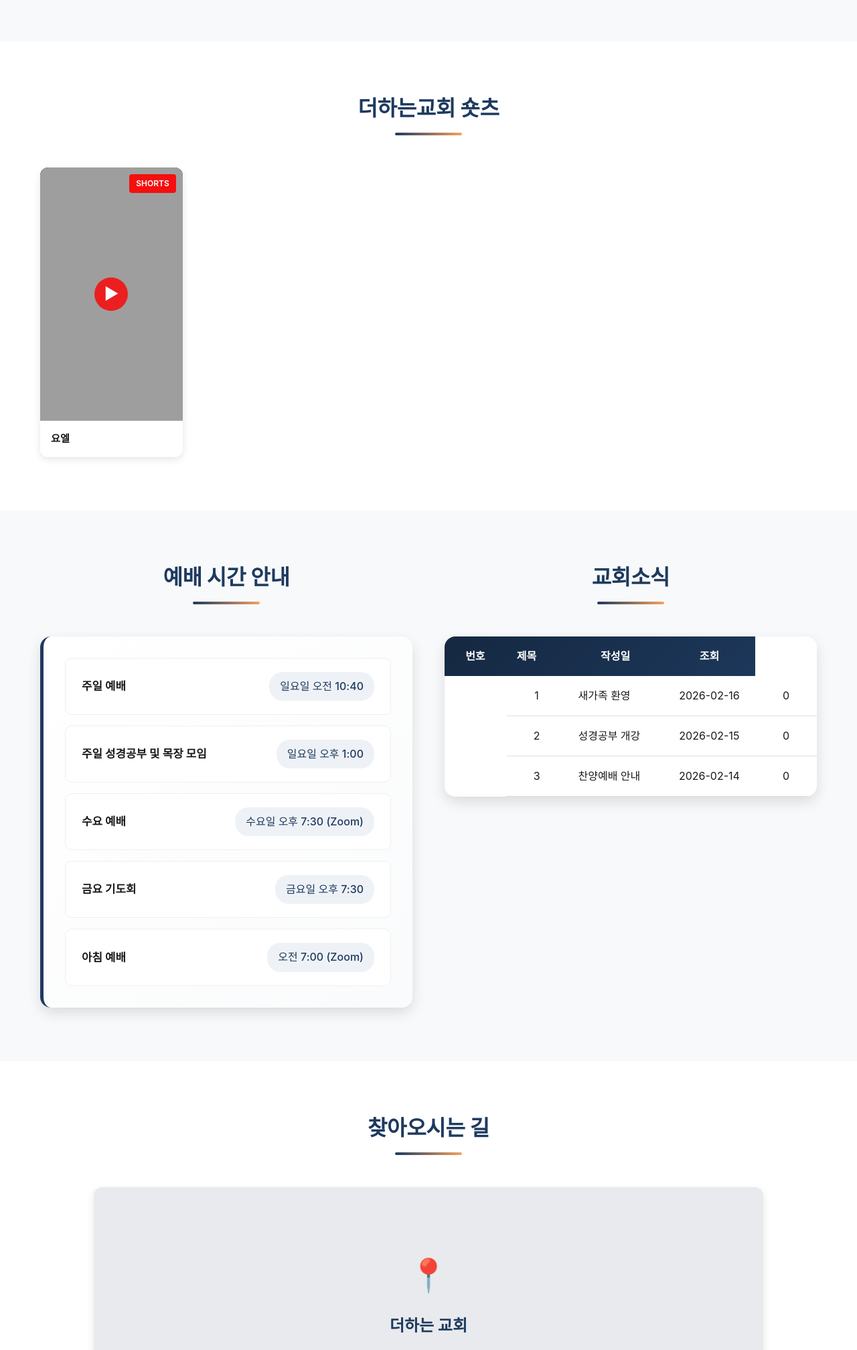
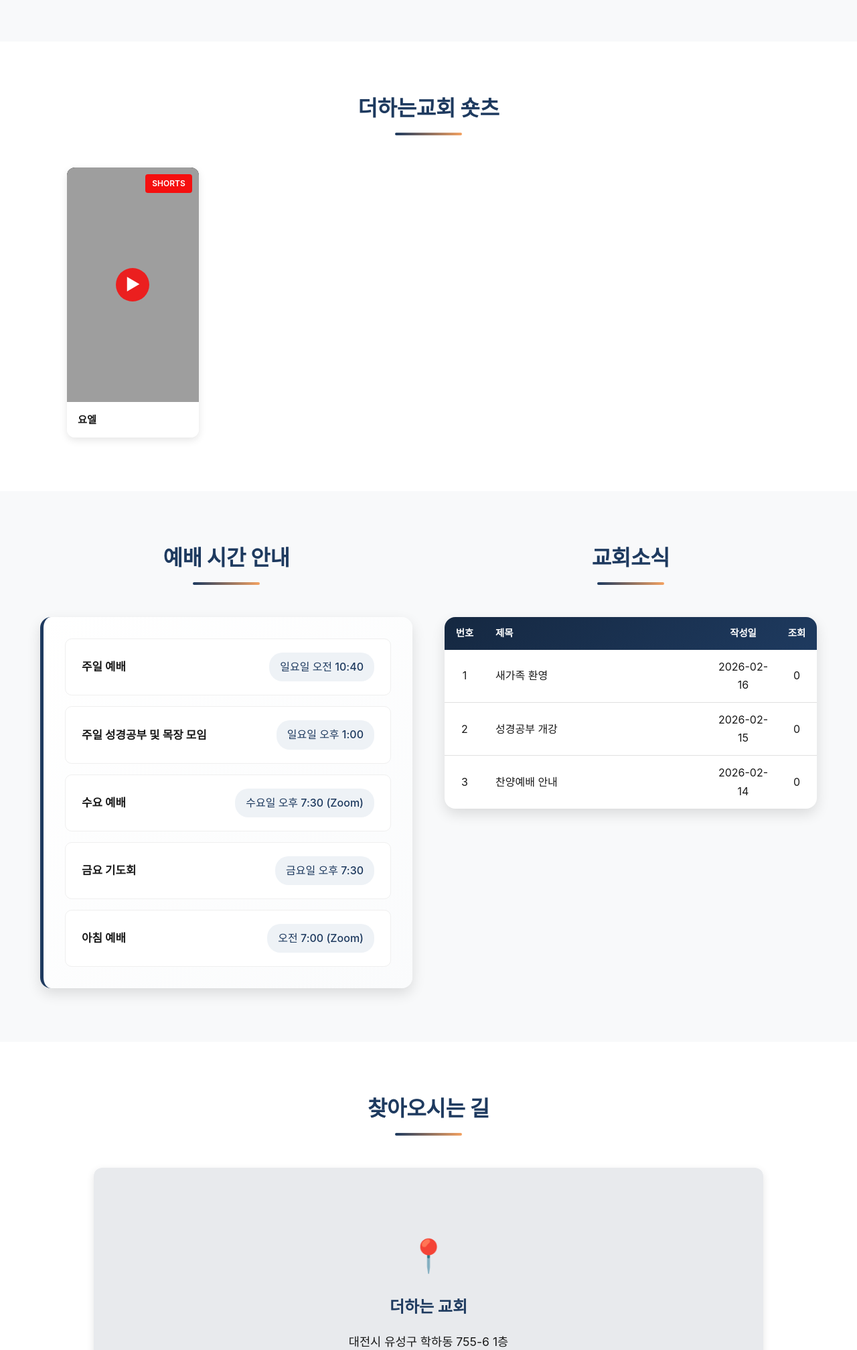
Before and after one commit to dhjin/church-website, a FastAPI app: page / in a window 1280 px wide. Shown: the part 1635-3650 px from the top of the page at 67% size. Run offline with FastAPI, Linux system fonts and the light colour scheme; data comes from the database, SQL or seed files in the repository; grey boxes are pictures that could not be loaded.

Commit message:
News table grid layout and slider improvements (#2)
All changes tested and verified. Merging news table grid layout and slider improvements.

```diff
--- a/static/css/style.css
+++ b/static/css/style.css
@@ -450,75 +450,75 @@ section {
     margin: 0 auto;
 }
 
-.board-table {
-    width: 100%;
-    border-collapse: collapse;
+/* News Board - DIV Grid Layout */
+.news-container {
     background-color: var(--bg-white);
     box-shadow: var(--shadow-md);
     border-radius: 16px;
     overflow: hidden;
 }
 
-.board-table thead {
+.news-header,
+.news-item {
+    display: grid;
+    grid-template-columns: 60px 1fr 100px 60px;
+    gap: 0;
+    align-items: center;
+}
+
+.news-header {
     background: linear-gradient(135deg, var(--primary-dark) 0%, var(--primary-color) 100%);
     color: white;
-}
-
-.board-table th {
-    padding: 1rem;
+    font-weight: 600;
+    font-size: 0.9rem;
+}
+
+.news-cell {
+    padding: 0.75rem 0.5rem;
     text-align: center;
-    font-weight: 600;
-}
-
-.board-table td {
-    padding: 1rem;
-    text-align: center;
+}
+
+.news-header .news-subject,
+.news-item .news-subject {
+    text-align: left;
+    padding-left: 1rem;
+}
+
+.news-item {
     border-bottom: 1px solid var(--border-color);
-}
-
-.board-row {
     cursor: pointer;
     position: relative;
     transition: background-color var(--transition-base);
 }
 
-.board-row::before {
+.news-item:last-child {
+    border-bottom: none;
+}
+
+.news-item .news-subject {
+    overflow: hidden;
+    text-overflow: ellipsis;
+    white-space: nowrap;
+}
+
+.news-item::before {
     content: '';
     position: absolute;
     left: 0;
-    inset-block: 0;
+    top: 0;
+    bottom: 0;
     width: 4px;
     background: var(--accent-color);
     transform: scaleY(0);
     transition: transform var(--transition-base);
 }
 
-.board-row:hover {
+.news-item:hover {
     background-color: var(--bg-light);
 }
 
-.board-row:hover::before {
+.news-item:hover::before {
     transform: scaleY(1);
-}
-
-.col-num {
-    width: 80px;
-}
-
-.col-title {
-    text-align: left !important;
-    max-width: 400px;
-    overflow: hidden;
-    text-overflow: ellipsis;
-    white-space: nowrap;
-}
-
-.col-date {
-    width: 120px;
-}
-
-.col-views {
-    width: 80px;
 }
 
 .login-link {
--- a/static/js/script.js
+++ b/static/js/script.js
@@ -194,4 +194,114 @@ document.addEventListener('DOMContentLoaded', () => {
             if (sermonNext) sermonNext.style.display = 'none';
         }
     }
+
+    // Shorts Slider (5 cards per page on desktop, responsive on mobile)
+    const shortsGrid = document.querySelector('.shorts-grid');
+    const shortsCards = shortsGrid ? shortsGrid.querySelectorAll('.shorts-card') : [];
+    const shortsPrev = document.querySelector('.shorts-prev');
+    const shortsNext = document.querySelector('.shorts-next');
+    let shortsPage = 0;
+
+    // Calculate cards per page based on screen size
+    function getShortsPerPage() {
+        const width = window.innerWidth;
+        if (width <= 768) return 2;      // Mobile: 2 cards
+        if (width <= 1024) return 3;     // Tablet: 3 cards
+        if (width <= 1200) return 4;     // Small desktop: 4 cards
+        return 5;                         // Large desktop: 5 cards
+    }
+
+    function showShortsPage(page) {
+        const cardsPerPage = getShortsPerPage();
+        const totalPages = Math.ceil(shortsCards.length / cardsPerPage);
+        shortsPage = (page + totalPages) % totalPages;
+
+        shortsCards.forEach((card, i) => {
+            const pageIndex = Math.floor(i / cardsPerPage);
+            if (pageIndex === shortsPage) {
+                card.style.display = 'block';
+            } else {
+                card.style.display = 'none';
+            }
+        });
+    }
+
+    if (shortsCards.length > 0) {
+        showShortsPage(0);
+
+        if (shortsPrev) {
+            shortsPrev.addEventListener('click', () => {
+                showShortsPage(shortsPage - 1);
+            });
+        }
+
+        if (shortsNext) {
+            shortsNext.addEventListener('click', () => {
+                showShortsPage(shortsPage + 1);
+            });
+        }
+
+        // Update on window resize
+        window.addEventListener('resize', () => {
+            showShortsPage(shortsPage);
+        });
+
+        // Hide buttons if cards fit in one page
+        const cardsPerPage = getShortsPerPage();
+        if (shortsCards.length <= cardsPerPage) {
+            if (shortsPrev) shortsPrev.style.display = 'none';
+            if (shortsNext) shortsNext.style.display = 'none';
+        }
+    }
+
+    // Add touch swipe support for all sliders
+    function addSwipeSupport(element, onSwipeLeft, onSwipeRight) {
+        let touchStartX = 0;
+        let touchEndX = 0;
+
+        element.addEventListener('touchstart', (e) => {
+            touchStartX = e.changedTouches[0].screenX;
+        }, { passive: true });
+
+        element.addEventListener('touchend', (e) => {
+            touchEndX = e.changedTouches[0].screenX;
+            handleSwipe();
+        }, { passive: true });
+
+        function handleSwipe() {
+            const swipeThreshold = 50; // minimum distance for swipe
+            if (touchEndX < touchStartX - swipeThreshold) {
+                // Swipe left - next
+                onSwipeLeft();
+            }
+            if (touchEndX > touchStartX + swipeThreshold) {
+                // Swipe right - previous
+                onSwipeRight();
+            }
+        }
+    }
+
+    // Apply swipe to vision slider
+    if (visionSlider) {
+        addSwipeSupport(visionSlider,
+            () => { visionIndex = (visionIndex + 1) % visionCards.length; showVisionCard(visionIndex); },
+            () => { visionIndex = (visionIndex - 1 + visionCards.length) % visionCards.length; showVisionCard(visionIndex); }
+        );
+    }
+
+    // Apply swipe to sermon slider
+    if (sermonSlider) {
+        addSwipeSupport(sermonSlider,
+            () => showSermonPage(sermonPage + 1),
+            () => showSermonPage(sermonPage - 1)
+        );
+    }
+
+    // Apply swipe to shorts grid
+    if (shortsGrid) {
+        addSwipeSupport(shortsGrid,
+            () => showShortsPage(shortsPage + 1),
+            () => showShortsPage(shortsPage - 1)
+        );
+    }
 });
--- a/templates/index.html
+++ b/templates/index.html
@@ -156,6 +156,8 @@
                 <h2>더하는교회 숏츠</h2>
                 <div class="divider"></div>
             </div>
+            <div class="slider-container">
+                <button class="slider-btn slider-prev shorts-prev" aria-label="이전">❮</button>
                 <div class="shorts-grid">
                     {% for short in shorts %}
                     <div class="shorts-card" onclick="window.open('{{ short.youtube_url }}', '_blank')" style="cursor: pointer;">
@@ -171,6 +173,8 @@
                         </div>
                     </div>
                     {% endfor %}
+                </div>
+                <button class="slider-btn slider-next shorts-next" aria-label="다음">❯</button>
             </div>
         </div>
     </section>
@@ -218,26 +222,26 @@
                         <div class="divider"></div>
                     </div>
                     <div class="news-board">
-                        <table class="board-table">
-                            <thead>
-                                <tr>
-                                    <th class="col-num">번호</th>
-                                    <th class="col-title">제목</th>
-                                    <th class="col-date">작성일</th>
-                                    <th class="col-views">조회</th>
-                                </tr>
-                            </thead>
-                            <tbody>
+                        <div class="news-container">
+                            <!-- Header -->
+                            <div class="news-header">
+                                <div class="news-cell news-num">번호</div>
+                                <div class="news-cell news-subject">제목</div>
+                                <div class="news-cell news-date">작성일</div>
+                                <div class="news-cell news-views">조회</div>
+                            </div>
+                            <!-- Body -->
+                            <div class="news-body">
                                 {% for news in news_list %}
-                                <tr class="board-row" onclick="window.location='/news/{{ news.id }}'" style="cursor: pointer;">
-                                    <td class="col-num">{{ news.id }}</td>
-                                    <td class="col-title">{{ news.title }}</td>
-                                    <td class="col-date">{{ news.date }}</td>
-                                    <td class="col-views">{{ news.views }}</td>
-                                </tr>
+                                <div class="news-item" onclick="window.location='/news/{{ news.id }}'" style="cursor: pointer;">
+                                    <div class="news-cell news-num">{{ news.id }}</div>
+                                    <div class="news-cell news-subject">{{ news.title }}</div>
+                                    <div class="news-cell news-date">{{ news.date }}</div>
+                                    <div class="news-cell news-views">{{ news.views }}</div>
+                                </div>
                                 {% endfor %}
-                            </tbody>
-                        </table>
+                            </div>
+                        </div>
                     </div>
                 </div>
             </div>
```
Lines whose indentation alone changed are shown as unchanged.
